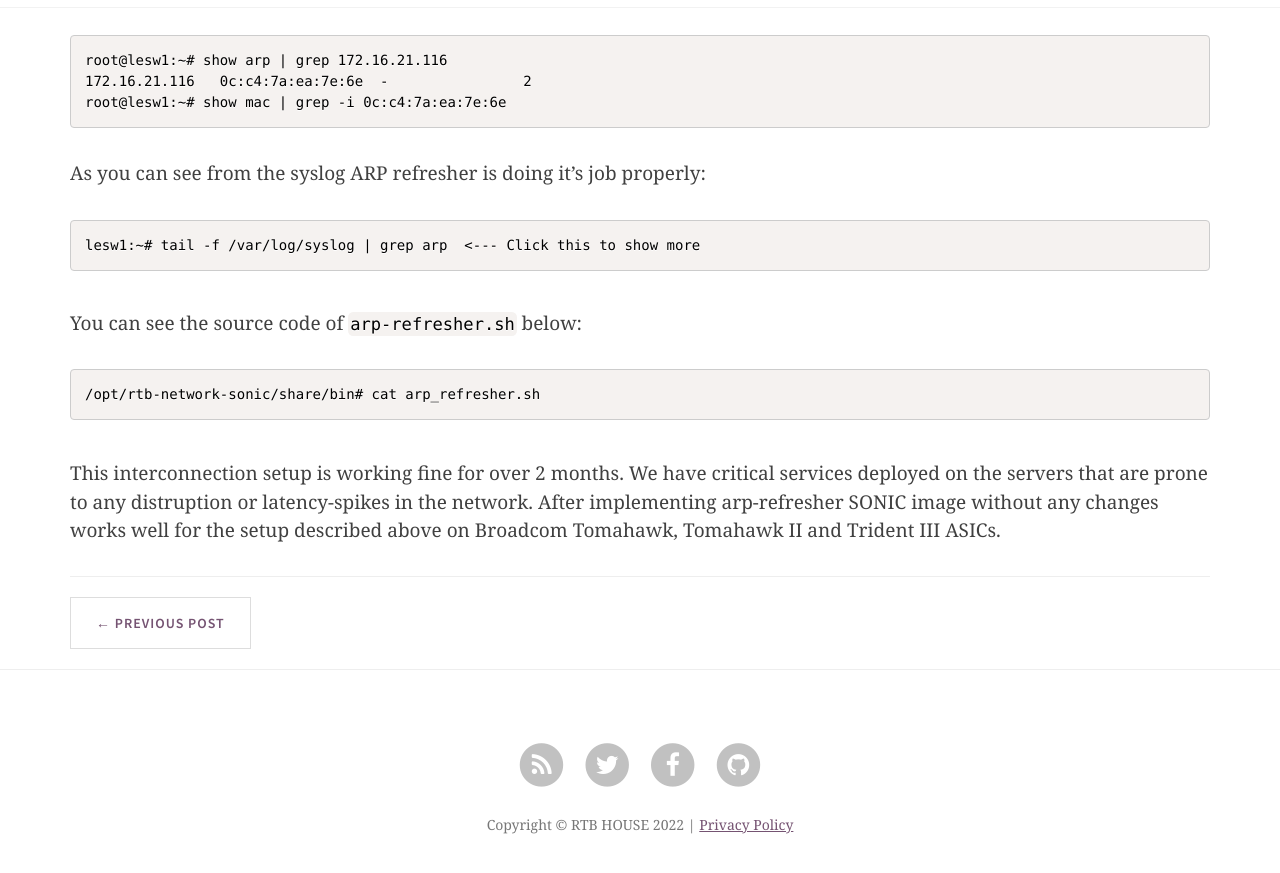
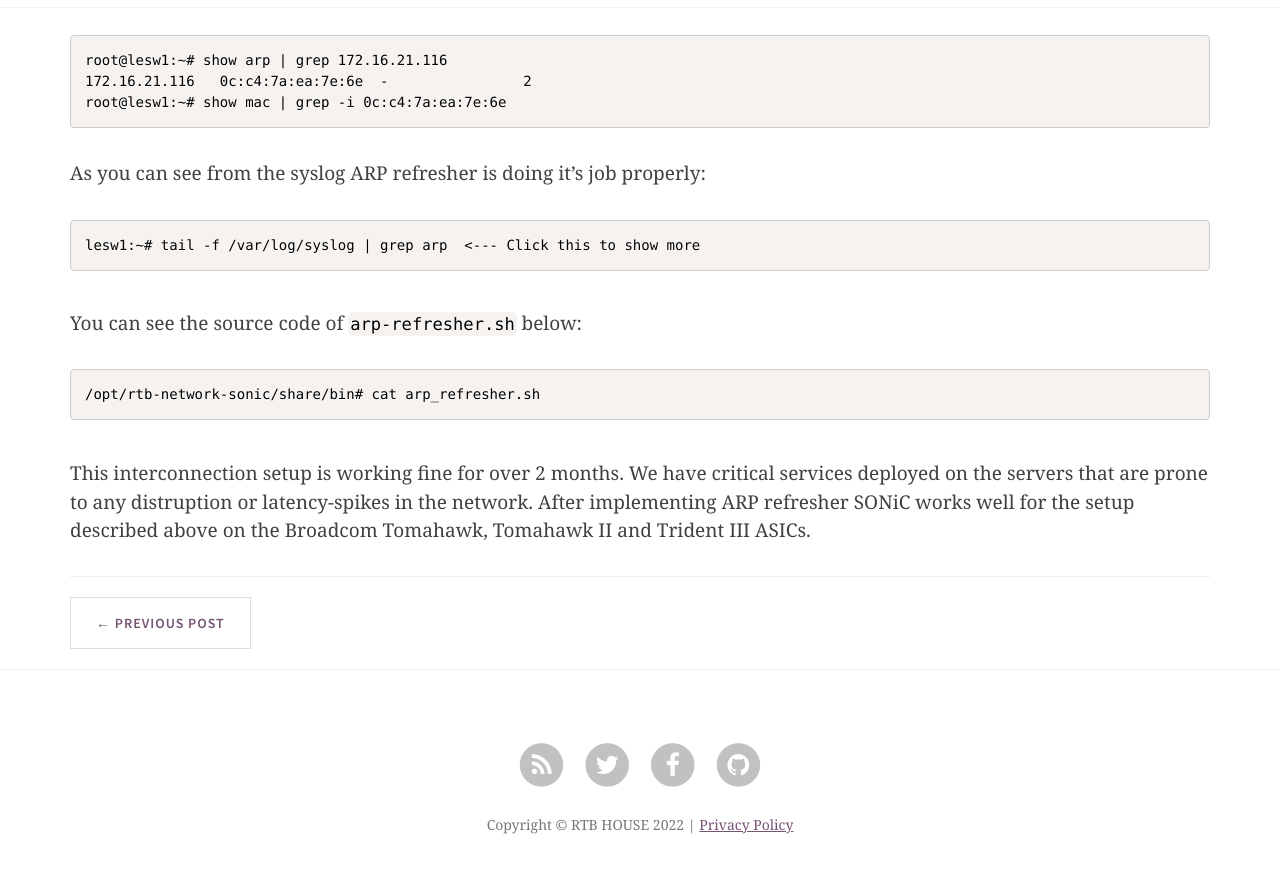
Before and after one commit to RTBHOUSE/techblog, a Jekyll site: the page built from _posts/2021-11-26-L2-EVPN-to-L3-concept-part3.markdown, in a window 1280 px wide and 900 px high, scrolled down 10108 px. Shown: the top 873 px of the window. Built offline with Jekyll 4.4.1, drawn with Linux system fonts in a browser that asks for light colours; nearby versions of some CDN libraries; comment, search, counter and statistics services are not loaded.

Commit message:
Update 2021-11-26-L2-EVPN-to-L3-concept-part3.markdown

```diff
--- a/_posts/2021-11-26-L2-EVPN-to-L3-concept-part3.markdown
+++ b/_posts/2021-11-26-L2-EVPN-to-L3-concept-part3.markdown
@@ -914,4 +914,4 @@ done
 {% endhighlight %}
 </details>
 
-This interconnection setup is working fine for over 2 months. We have critical services deployed on the servers that are prone to any distruption or latency-spikes in the network. After implementing arp-refresher SONIC image without any changes works well for the setup described above on Broadcom Tomahawk, Tomahawk II and Trident III ASICs.
+This interconnection setup is working fine for over 2 months. We have critical services deployed on the servers that are prone to any distruption or latency-spikes in the network. After implementing ARP refresher SONiC works well for the setup described above on the Broadcom Tomahawk, Tomahawk II and Trident III ASICs.
```
